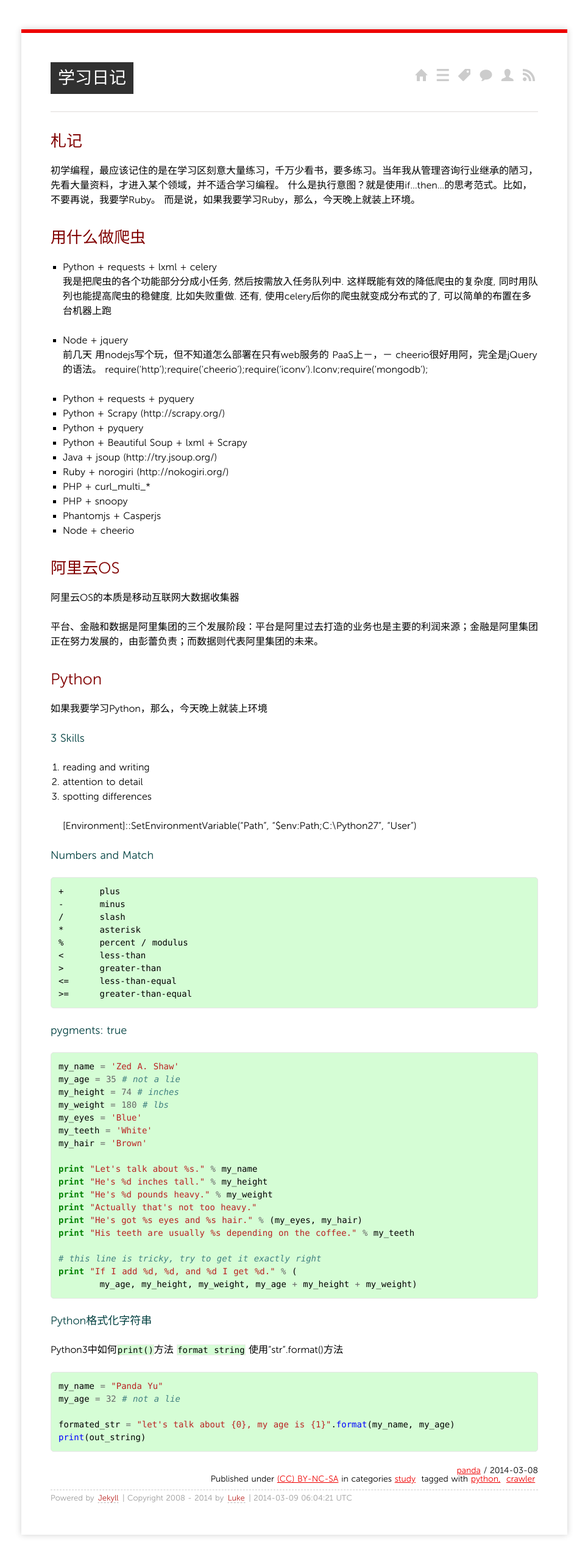
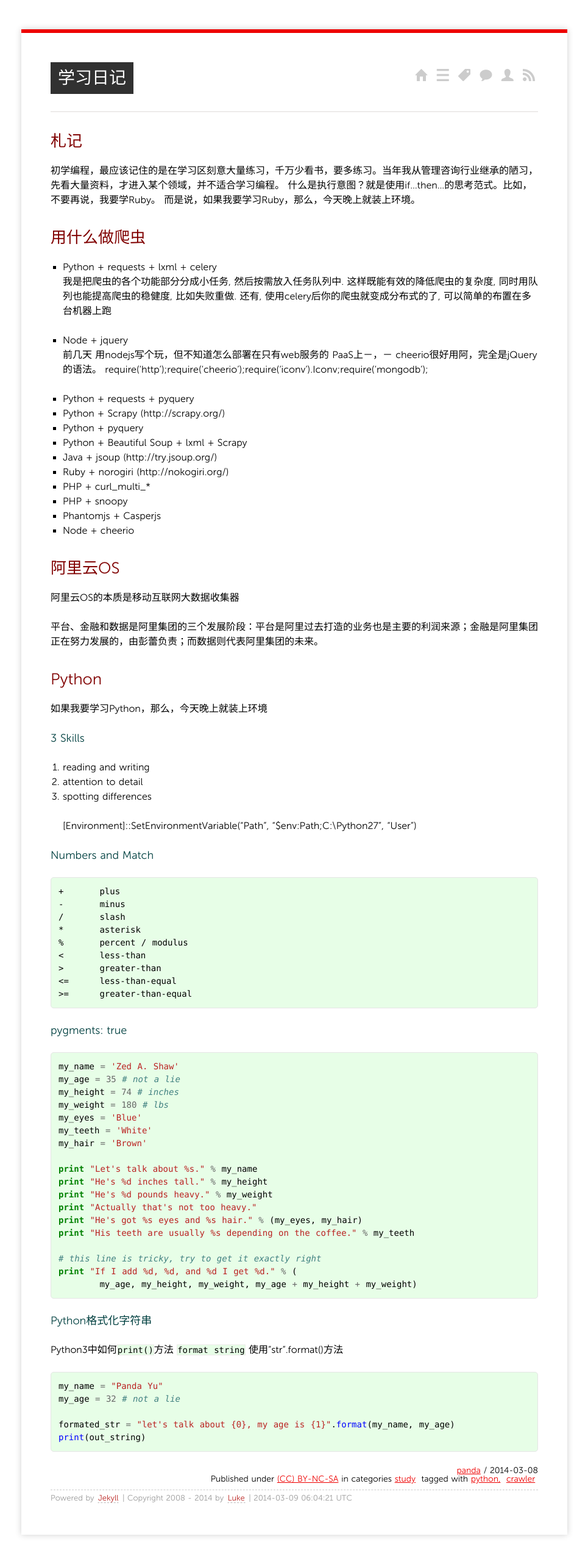
Before and after one commit to yujialive/yujialive.github.io, a Jekyll site: the page built from _posts/2014/2014-03-08-daily-notes.md, in a window 1280 px wide. Shown: the whole page at 61% size, without its empty margins (157-1122 px from the left). Built offline with Jekyll 4.4.1, drawn with Linux system fonts in a browser that asks for light colours; Markdown is read by kramdown in place of the engine named in the settings; comment, search, counter and statistics services are not loaded.

Commit message:
daily updates

```diff
--- a/media/css/screen.css
+++ b/media/css/screen.css
@@ -134,13 +134,13 @@ pre {
     padding: 12px;
     margin: 0 0 24px;
     line-height: 1.5em;
-	background: #D5FDD5;
+	background: #E7FEE7;
 }
 p code {
     font-family: Menlo, Consolas, "Courier New", Courier, "Liberation Mono", monospace;
     font-size: 14px;
     border: 1px solid #edebea;
-    background: #D5FDD5;
+    background: #E7FEE7;
 }
 hr {
     border: 0;
```
